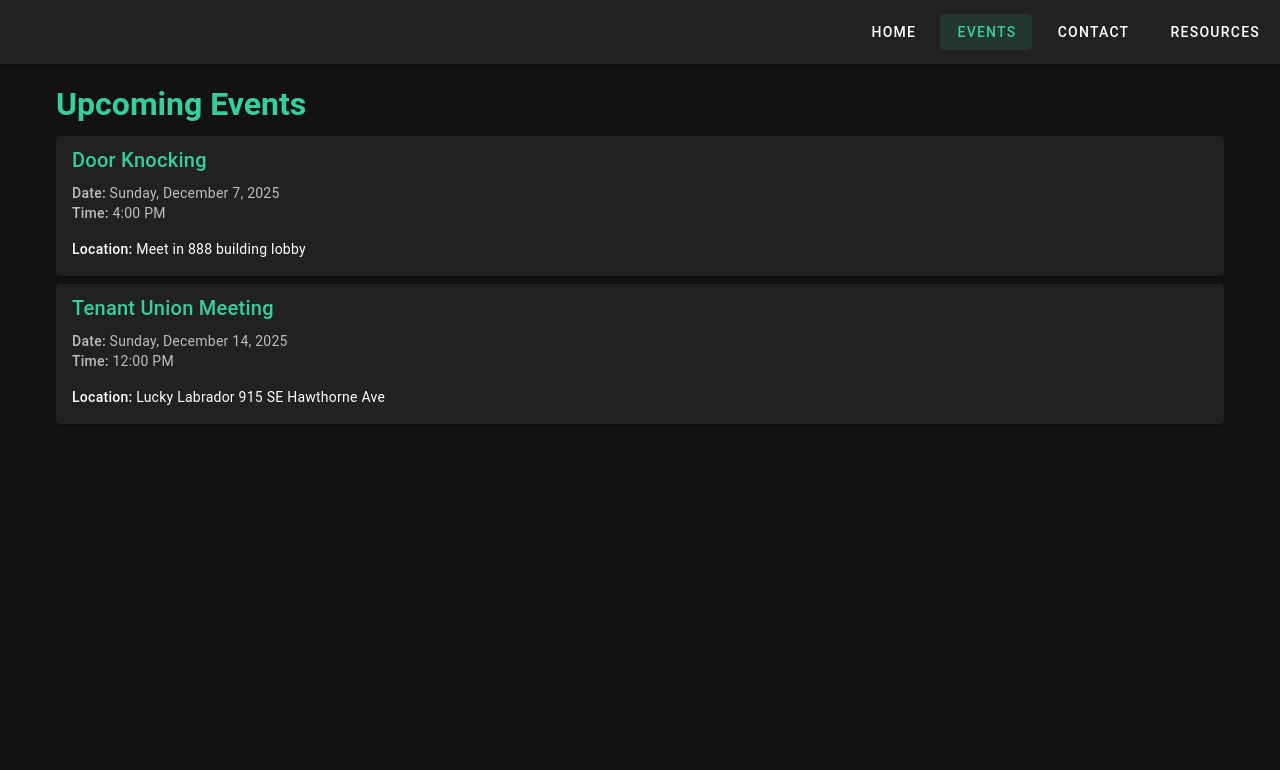
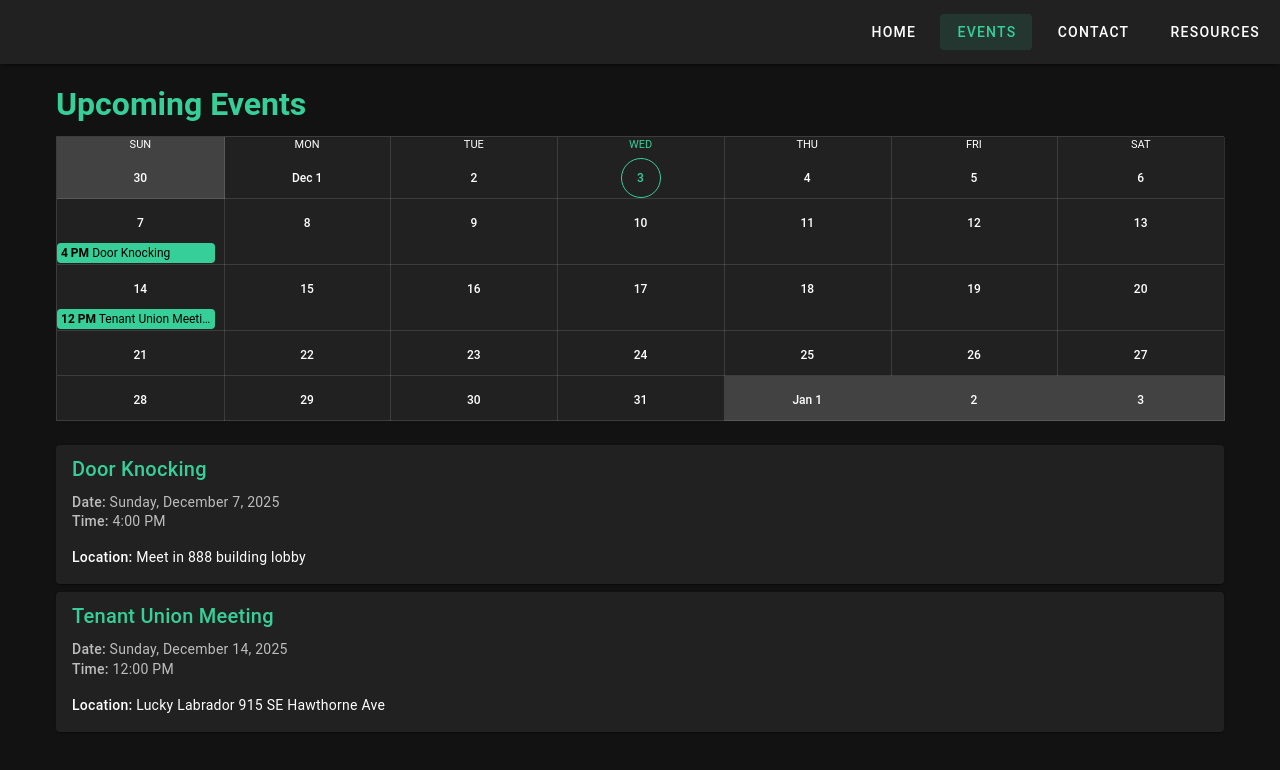
Before and after one commit to valerievozza/goat-blocks-tenant-union, a Vue app: page /Events in a window 1280 px wide. Shown: the top 770 px of the page. Built offline with nearby package versions, Linux system fonts and the light colour scheme; a small style sheet from the web is missing.

Commit message:
add calendar

```diff
--- a/src/pages/Events.vue
+++ b/src/pages/Events.vue
@@ -1,8 +1,15 @@
 <template>
   <v-container class="d-flex flex-column ga-2">
     <h1 class="text-primary">Upcoming Events</h1>
+
+    <v-calendar
+      class="mb-4"
+      color="primary"
+      :events="events"
+    />
+
     <v-card v-for="event in events" :key="event.key">
-      <v-card-title class="text-primary">{{ event.title }}</v-card-title>
+      <v-card-title class="text-primary">{{ event.name }}</v-card-title>
       <v-card-subtitle>
         <p><span class="font-weight-medium">Date:</span> {{ event.date }}</p>
         <p><span class="font-weight-medium">Time:</span> {{ event.time }}</p>
@@ -20,14 +27,18 @@
   const events = ref([
     {
       key: 1,
-      title: 'Door Knocking',
+      name: 'Door Knocking',
+      start: '2025-12-07 16:00',
+      end: '2025-12-07 17:00',
       date: 'Sunday, December 7, 2025',
       time: '4:00 PM',
       location: 'Meet in 888 building lobby',
     },
     {
       key: 2,
-      title: 'Tenant Union Meeting',
+      name: 'Tenant Union Meeting',
+      start: '2025-12-14 12:00',
+      end: '2025-12-14 13:00',
       date: 'Sunday, December 14, 2025',
       time: '12:00 PM',
       location: 'Lucky Labrador\n915 SE Hawthorne Ave',
```
